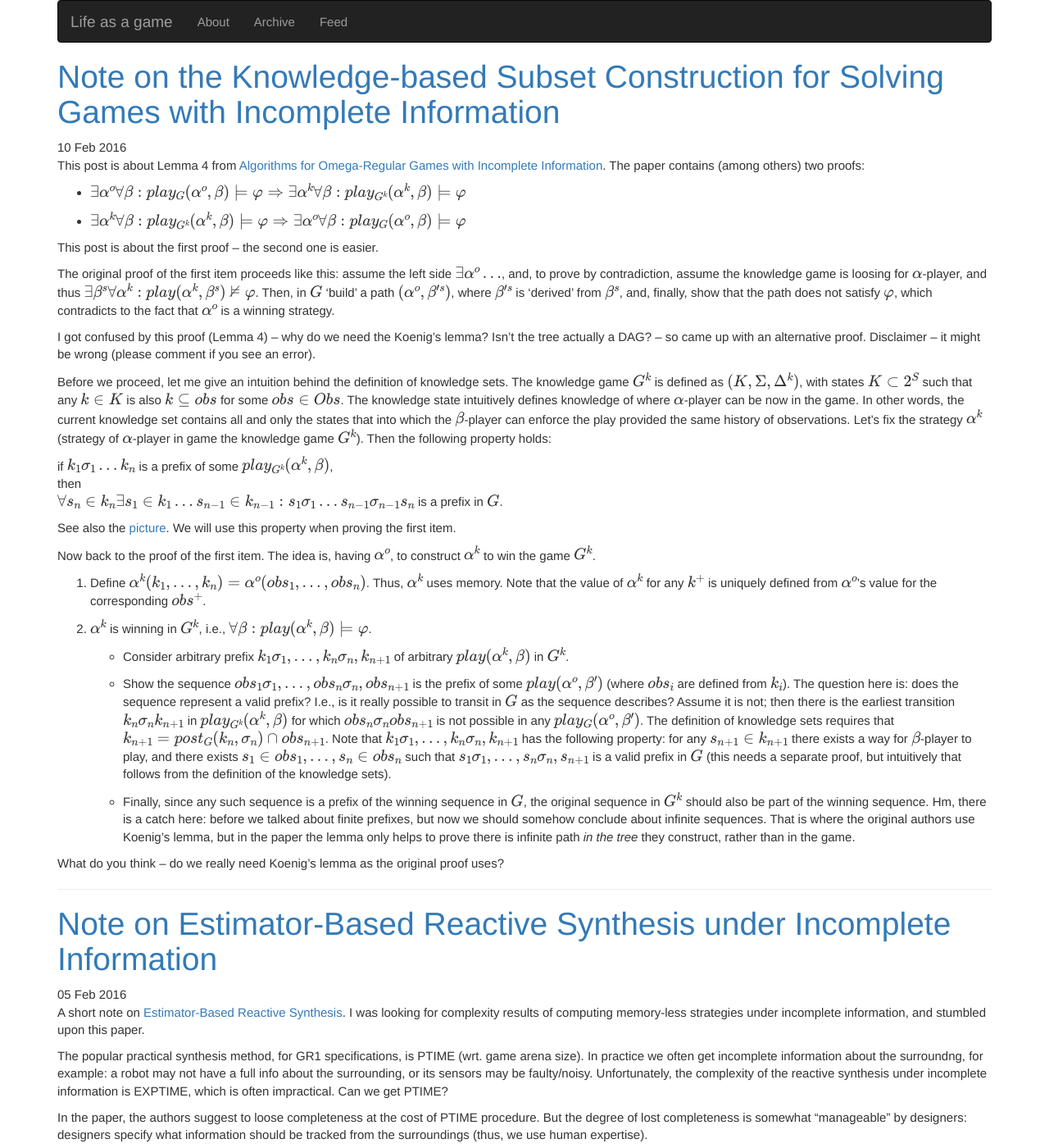
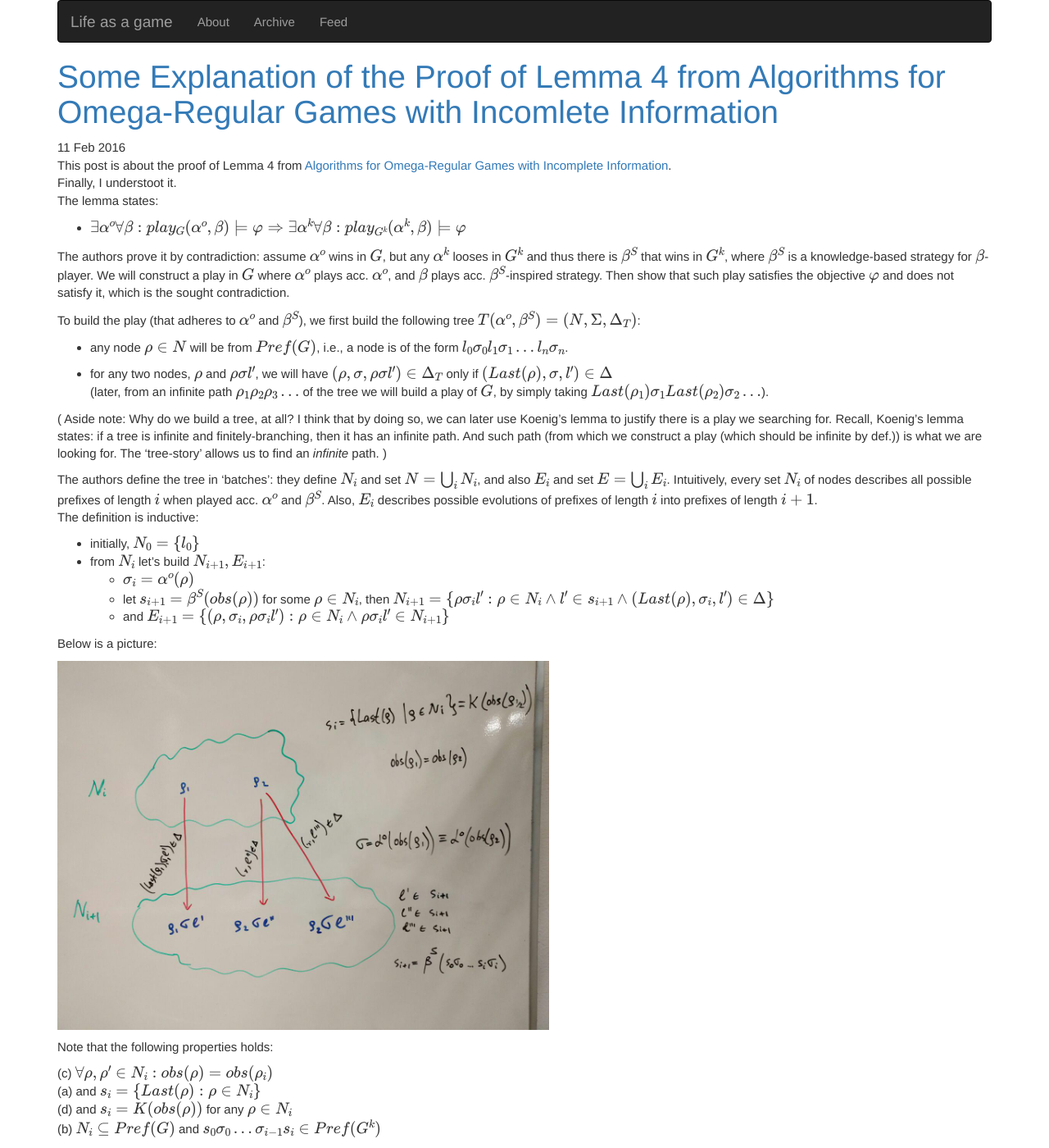
Before and after one commit to 5nizza/5nizza.github.io, a Jekyll site: the page built from index.html, in a window 1280 px wide and 1400 px high. Shown: the whole window at 82% size. Built offline with Jekyll 4.4.1, drawn with Linux system fonts in a browser that asks for light colours; nearby versions of some CDN libraries; formulas are drawn with MathJax 3; the list of posts is cut into pages by our own code; some of the changed text lies outside the part shown.

Commit message:
update to partial-info games

```diff
--- a/_posts/2016-02-10-note-on-knowledge-subset-construction-for-partial-info-games.md
+++ b/_posts/2016-02-10-note-on-knowledge-subset-construction-for-partial-info-games.md
@@ -2,6 +2,9 @@
 title: Note on the Knowledge-based Subset Construction for Solving Games with Incomplete Information
 layout: post
 ---
+
+(__UNFINISHED__: see the item in the list -- it has a gap)
+
 
 This post is about Lemma 4 from [Algorithms for Omega-Regular Games with Incomplete Information](http://www.eecs.berkeley.edu/Pubs/TechRpts/2006/EECS-2006-89.pdf).
 The paper contains (among others) two proofs:
@@ -30,9 +33,8 @@
 and, finally, show that the path does not satisfy $$\varphi$$,
 which contradicts to the fact that $$\alpha^o$$ is a winning strategy.
 
-I got confused by this proof (Lemma 4)
--- why do we need the Koenig's lemma? Isn't the tree actually a DAG? --
-so came up with an alternative proof.
+At first, I got confused by this proof (Lemma 4), so came up with an alternative proof.
+(update: not anymore -- see [post]({% post_url 2016-02-11-note-2-on-knowledge-subset-construction-for-partial-info-games %})).
 Disclaimer -- it might be wrong (please comment if you see an error).
 
 Before we proceed, let me give an intuition behind the definition
@@ -95,11 +97,5 @@
       but intuitively that follows from the definition of the knowledge sets).
 
     - Finally, since any such sequence is a prefix of the winning sequence in $G$,
-      the original sequence in $G^k$ should also be part of the winning sequence.
-      Hm, there is a catch here: before we talked about finite prefixes,
-      but now we should somehow conclude about infinite sequences.
-      That is where the original authors use Koenig's lemma,
-      but in the paper the lemma only helps to prove there is infinite
-      path _in the tree_ they construct, rather than in the game.
-
-What do you think -- do we really need Koenig's lemma as the original proof uses?
+      the original sequence in $G^k$ is also be part of the winning sequence.
+      __But can we actually construct the winning _infinite_ sequence?__
--- /dev/null
+++ b/_posts/2016-02-11-note-2-on-knowledge-subset-construction-for-partial-info-games.md
@@ -0,0 +1,91 @@
+---
+title: Some Explanation of the Proof of Lemma 4 from Algorithms for Omega-Regular Games with Incomlete Information
+layout: post
+---
+
+This post is about the proof of Lemma 4 from [Algorithms for Omega-Regular Games with Incomplete Information](http://www.eecs.berkeley.edu/Pubs/TechRpts/2006/EECS-2006-89.pdf).
+Finally, I understoot it.
+The lemma states:
+
+- $\exists \alpha^o \forall \beta: play_G(\alpha^o,\beta) \models \varphi
+  \Rightarrow
+  \exists \alpha^k \forall \beta: play_{G^k}(\alpha^k,\beta) \models \varphi$
+
+The authors prove it by contradiction:
+assume $\alpha^o$ wins in $G$, but any $\alpha^k$ looses in $G^k$ and thus
+there is $\beta^S$ that wins in $G^k$,
+where $\beta^S$ is a knowledge-based strategy for $\beta$-player.
+We will construct a play in $G$ where $\alpha^o$ plays acc. $\alpha^o$,
+and $\beta$ plays acc. $\beta^S$-inspired strategy.
+Then show that such play satisfies the objective $\varphi$ and does not satisfy it,
+which is the sought contradiction.
+
+To build the play (that adheres to $\alpha^o$ and $\beta^S$),
+we first build the following tree $T(\alpha^o,\beta^S) = (N,\Sigma,\Delta_T)$:
+
+- any node $\rho \in N$ will be from $Pref(G)$,
+  i.e., a node is of the form $l_0 \sigma_0 l_1 \sigma_1 ... l_n \sigma_n$.
+
+- for any two nodes, $\rho$ and $\rho \sigma l'$,
+  we will have $(\rho, \sigma, \rho\sigma l') \in \Delta_T$
+  only if $(Last(\rho), \sigma, l') \in \Delta$
+  (later, from an infinite path $\rho_1 \rho_2 \rho_3 ...$
+   of the tree we will build a play of $G$,
+   by simply taking $Last(\rho_1)\sigma_1 Last(\rho_2) \sigma_2 ...$).
+
+(
+Aside note: Why do we build a tree, at all?
+I think that by doing so, we can later use Koenig's lemma to justify
+there is a play we searching for.
+Recall, Koenig's lemma states: if a tree is infinite and finitely-branching,
+then it has an infinite path.
+And such path (from which we construct a play (which should be infinite by def.))
+is what we are looking for.
+The 'tree-story' allows us to find an _infinite_ path.
+)
+
+The authors define the tree in 'batches':
+they define $N_i$ and set $N = \bigcup_i N_i$,
+and also $E_i$ and set $E= \bigcup_i E_i$.
+Intuitively, every set $N_i$ of nodes describes all possible prefixes of length $i$
+when played acc. $\alpha^o$ and $\beta^S$.
+Also, $E_i$ describes possible evolutions of prefixes of length $i$ into prefixes
+of length $i+1$.
+The definition is inductive:
+
+- initially, $$N_0 = \{ l_0 \}$$
+- from $N_i$ let's build $N_{i+1}, E_{i+1}$:
+  - $\sigma_i = \alpha^o(\rho)$
+  - let $$s_{i+1} = \beta^S(obs(\rho))$$ for some $\rho \in N_i$,
+    then $$N_{i+1} = \{\rho \sigma_i l' : \rho \in N_i \land l' \in s_{i+1} \land (Last(\rho), \sigma_i,l') \in \Delta \}$$
+  - and $$E_{i+1} = \{ (\rho, \sigma_i, \rho\sigma_i l') : \rho \in N_i \land \rho\sigma_i l' \in N_{i+1} \}$$
+
+Below is a picture:
+
+<img src="{{site.url}}/assets/lemma4-tree-def.jpg" width="600px"/>
+
+Note that the following properties holds:
+
+(c) $\forall \rho, \rho' \in N_i: obs(\rho) = obs(\rho_i)$
+(a) and $$s_i = \{ Last(\rho) : \rho \in N_i \}$$
+(d) and $$s_i = K(obs(\rho))$$ for any $\rho \in N_i$
+(b) $N_i \subseteq Pref(G)$ and $s_0 \sigma_0 ... \sigma_{i-1} s_i \in Pref(G^k)$
+
+Also:
+(i) $s_{i+1} \neq \emptyset$
+(ii) $(s_i, \sigma_i, \sigma_{i+1}) \in \Delta^k$ and $s_{i+1} \subseteq Post(G, \sigma_i, s_i)$
+(iii) $s_{i+1} \subseteq obs$
+
+The authors prove them by induction (I did not look at them really).
+
+Now to the main part:
+this tree is infinite, because $s_{i+1} \neq \emptyset$ by (i) and (a)!
+But it is also finitely-branching, because there is only a finite number
+of states in $G$.
+Hence, by Koenig's lemma there is an infinite path in the tree.
+From that path we can build an "infinite prefix", i.e., a play of $G$.
+This play satisfies the objective $\varphi$, because $\alpha^o$ is winning.
+On the other hand, from this infinite play of $G$ we can build
+an infinite play of $G^k$.
+Such play adheres to $\beta^S$ and, thus, should violate $\varphi$.
+Contradiction.
```
Also changed, not shown: assets/lemma4-tree-def.jpg (added).
